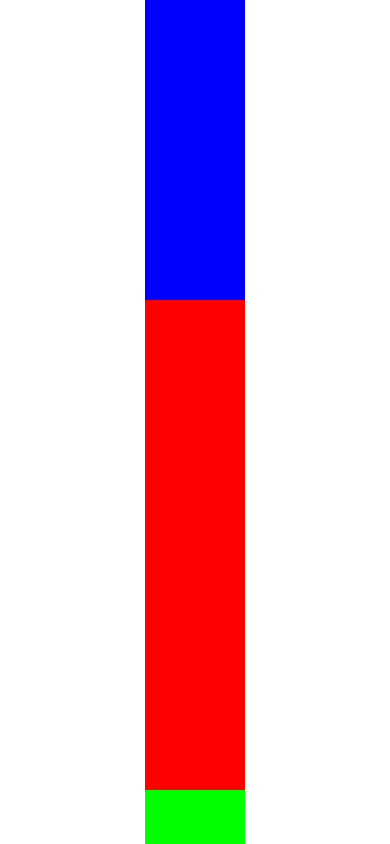
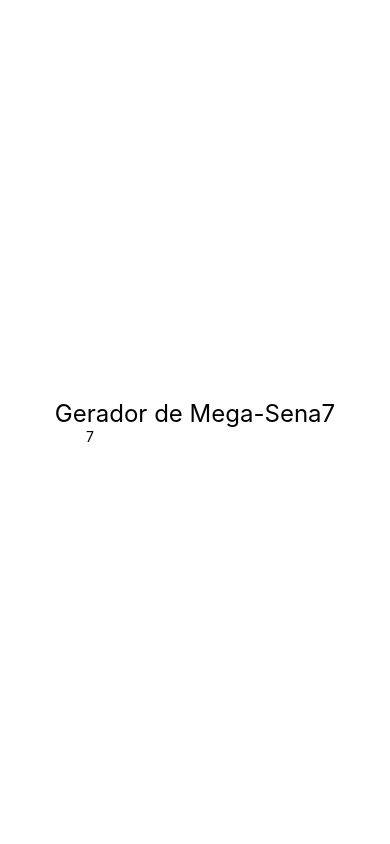
Before and after one commit to GabrielMoyaIFPR/Curso_ReactNative, a React Native app in the folder AwesomeProject/: screen / in a window 390 px wide. Built offline with nearby package versions, Linux system fonts and the light colour scheme.

Commit message:
Iniciando componente baseado em classe

```diff
--- a/AwesomeProject/src/App.js
+++ b/AwesomeProject/src/App.js
@@ -1,6 +1,7 @@
 import React from 'react';
 import { SafeAreaView, StyleSheet } from 'react-native';
-import FlexBoxV4 from './components/layout/FlexBoxV4';
+import Mega from './components/mega/Mega';
+//import FlexBoxV4 from './components/layout/FlexBoxV4';
 //import FlexBoxV3 from './components/layout/FlexBoxV3';
 //import FlexBoxV2 from './components/layout/FlexBoxV2';
 //import FlexBoxV1 from './components/layout/FlexBoxV1';
@@ -26,8 +27,9 @@
 
 export default () => (
     <SafeAreaView style={style.App}>
+        <Mega qtdNumeros={7}/>
+        {/*
         <FlexBoxV4 />
-        {/*
         <FlexBoxV3 />
         <FlexBoxV2 />
         <FlexBoxV1 />
--- /dev/null
+++ b/AwesomeProject/src/components/mega/Mega.js
@@ -0,0 +1,34 @@
+import React, {Component} from 'react';
+import { Text, TextInput } from 'react-native';
+import Estilo from '../estilo';
+
+export default class Mega extends Component{
+    state = {
+        qtdNumeros: this.props.qtdNumeros,
+    }
+
+    alterarQtdeNumeros = (qtde) => {
+        this.setState({qtdNumeros: qtde});
+    }
+    // constructor(props){
+    //     super(props);
+    //     this.state = {
+    //         qtdNumeros: props.qtdNumeros,
+    //     };
+    // }
+    render(){
+        return(
+            <>
+                <Text style={Estilo.txtG}>
+                    Gerador de Mega-Sena
+                    {this.state.qtdNumeros}
+                </Text>
+                <TextInput
+                    placeholder='Qtd. Números'
+                    value={this.state.qtdNumeros}
+                    onChangeText={this.alterarQtdeNumeros}
+                />
+            </>
+        );
+    }
+}
```
